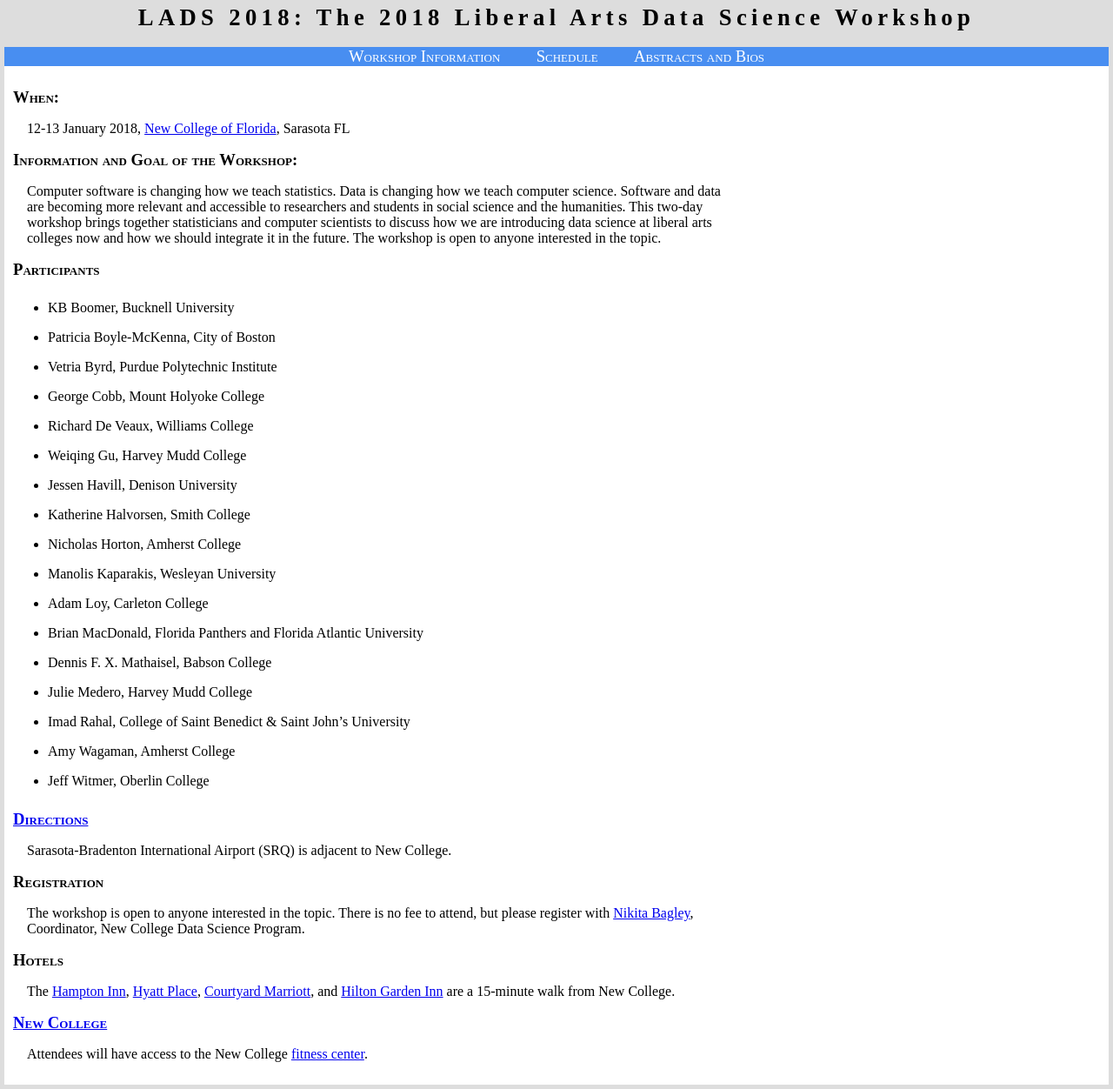
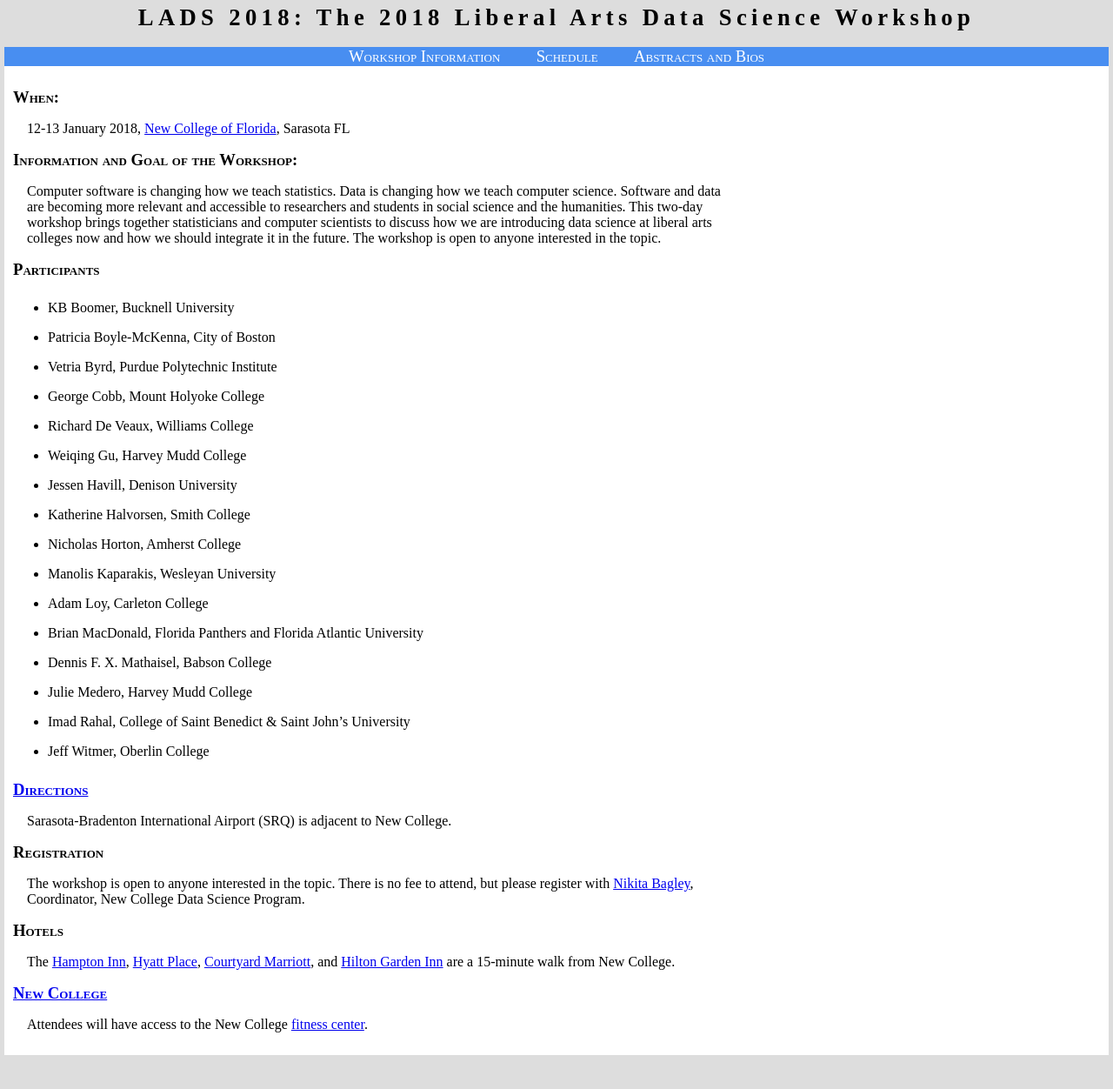
Before and after one commit to davidwgillman/davidwgillman.github.io, a Jekyll site: the page built from ladsworkshop/index.md, in a window 1280 px wide. Shown: the whole page at 87% size. Built offline with Jekyll 4.4.1, drawn with Linux system fonts in a browser that asks for light colours; after the commit the page ends 1218 px from its top, so only the background shows below that.

Commit message:
remove Amy

```diff
--- a/ladsworkshop/index.md
+++ b/ladsworkshop/index.md
@@ -29,7 +29,6 @@ Computer software is changing how we teach statistics. Data is changing how we t
 - Dennis F. X. Mathaisel, Babson College
 - Julie Medero, Harvey Mudd College
 - Imad Rahal, College of Saint Benedict & Saint John's University
-- Amy Wagaman, Amherst College
 - Jeff Witmer, Oberlin College
 
 ## [Directions](https://www.ncf.edu/admissions/visit-campus/maps-and-directions/)
```
Also changed, not shown: ladsworkshop/schedule.png, 1 other file.
